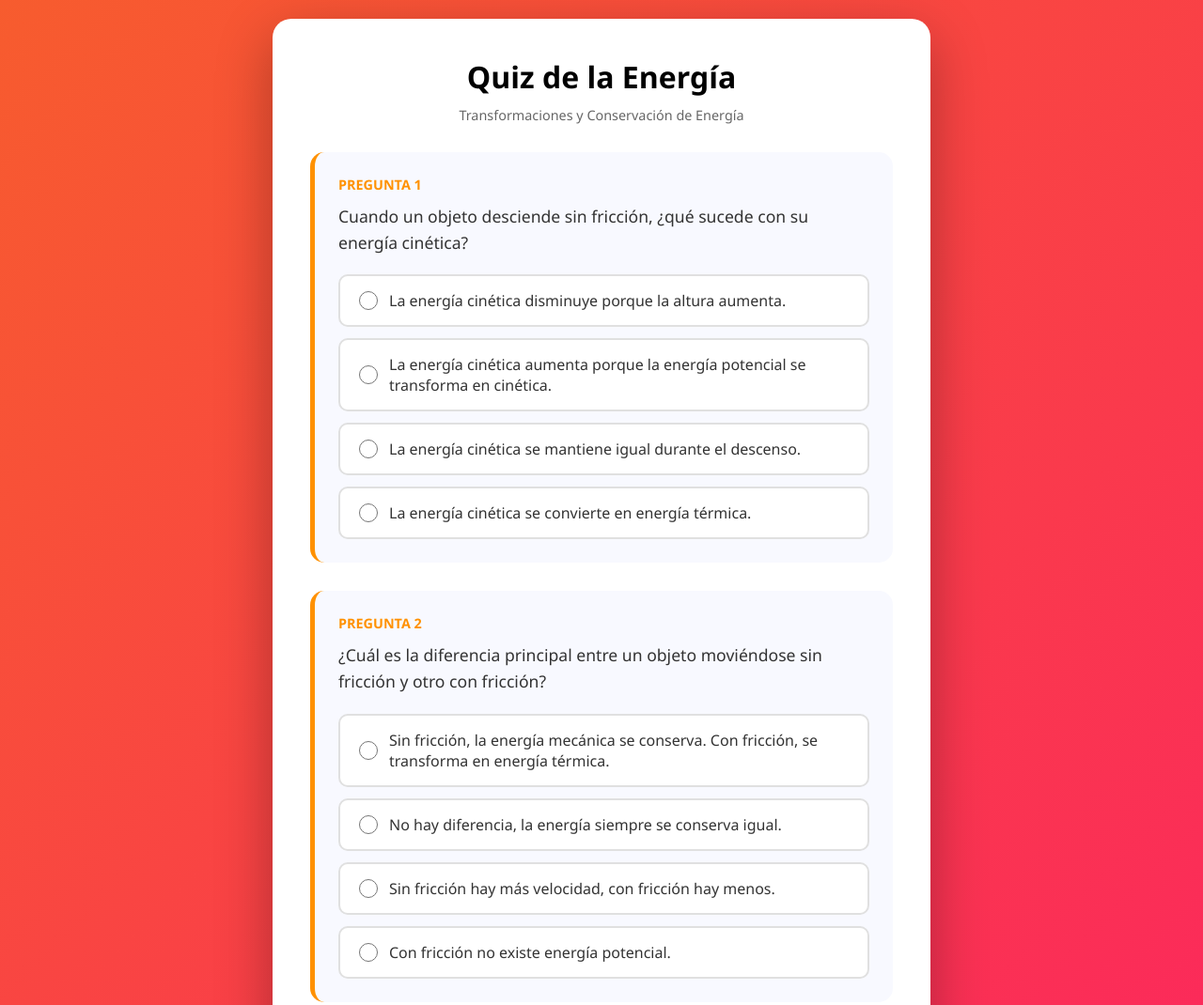
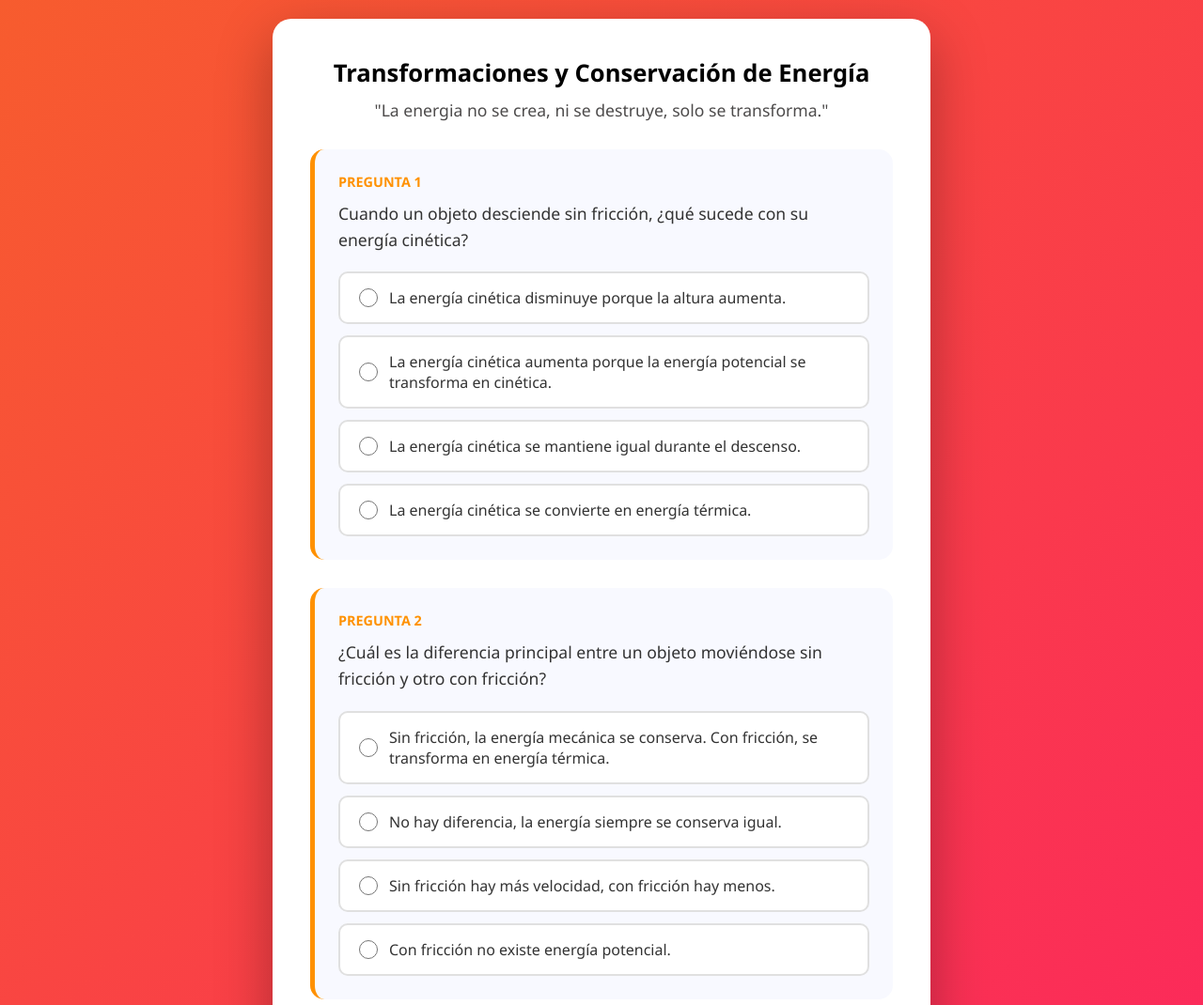
Before and after one commit to ToriLiv/physics_quiz, a plain HTML site: page index.html in a window 1280 px wide. Shown: the top 1070 px of the page at 94% size. Drawn offline with Linux system fonts and the light colour scheme.

Commit message:
Fix: ajustes finales

```diff
--- a/index.html
+++ b/index.html
@@ -31,18 +31,18 @@
             padding: 40px;
         }
 
-        h1 {
+        h2 {
             color: #000000;
             text-align: center;
             margin-bottom: 10px;
-            font-size: 2em;
+            font-size: 1.6em;
         }
 
         .subtitle {
             text-align: center;
-            color: #666;
+            color: #4d4b4b;
             margin-bottom: 30px;
-            font-size: 0.9em;
+            font-size: 1.1em;
         }
 
         .question-container {
@@ -200,8 +200,8 @@
 
 <body>
     <div class="container">
-        <h1>Quiz de la Energía</h1>
-        <p class="subtitle">Transformaciones y Conservación de Energía</p>
+        <h2>Transformaciones y Conservación de Energía</h2>
+        <p class="subtitle">"La energia no se crea, ni se destruye, solo se transforma."</p>
 
         <div id="quiz">
 
@@ -384,15 +384,15 @@
 
         const explanations = {
             q1: {
-                correct: '¡Correcto! Al descender sin fricción, la energía potencial se transforma en energía cinética, haciendo que la bola vaya más rápido. Ves cómo la barra naranja (cinética) crece mientras desciende.',
-                incorrect: 'Incorrecto. Sin fricción, cuando la bola desciende, pierde altura (menos potencial) pero gana velocidad (más cinética). Observa el simulador: la bola acelera al bajar.'
+                correct: '¡Correcto! Al descender sin fricción, la energía potencial se transforma en energía cinética, haciendo que la bola vaya más rápido.',
+                incorrect: 'Incorrecto. Sin fricción, cuando la bola desciende, pierde altura (menos potencial) pero gana velocidad (más cinética).'
             },
             q2: {
                 correct: '¡Correcto! Esta es la diferencia clave. Sin fricción, la energía mecánica se conserva perfectamente. Con fricción, parte se disipa como calor (energía térmica), reduciendo la energía mecánica disponible.',
                 incorrect: 'Incorrecto. La diferencia fundamental es cómo se disipa la energía. Sin fricción no hay pérdidas, con fricción sí hay transformación a energía térmica.'
             },
             q3: {
-                correct: '¡Correcto! Cuando sube, la bola pierde velocidad porque la energía cinética se transforma en energía potencial. Ves cómo en el simulador la velocidad disminuye en las rampas de subida.',
+                correct: '¡Correcto! Cuando sube, la bola pierde velocidad porque la energía cinética se transforma en energía potencial.',
                 incorrect: 'Incorrecto. Contra la gravedad, la bola desacelera. La velocidad disminuye durante la subida porque la energía de movimiento (cinética) se convierte en energía de posición (potencial).'
             },
             q4: {
@@ -401,7 +401,7 @@
             },
             q5: {
                 correct: '¡Correcto! Esta es la Ley de Conservación de la Energía. La energía nunca desaparece, solo se transforma. Lo que pierdes en energía mecánica es lo que ganas en energía térmica.',
-                incorrect: 'Incorrecto. La energía se conserva en total. Debes considerar todas las formas de energía: mecánica (K+U) y térmica. Lo que falta en una debe estar en la otra.'
+                incorrect: 'Incorrecto. La energía se conserva en total. Se debe considerar todas las formas de energía: mecánica (Ec + Ep) y térmica. Lo que falta en una debe estar en la otra.'
             },
             q6: {
                 correct: '¡Correcto! Con fricción, la energía se "escapa" continuamente como calor hasta que todo se detiene. Sin fricción, no hay forma de disipar la energía, solo se transforma entre cinética y potencial indefinidamente.',
```
